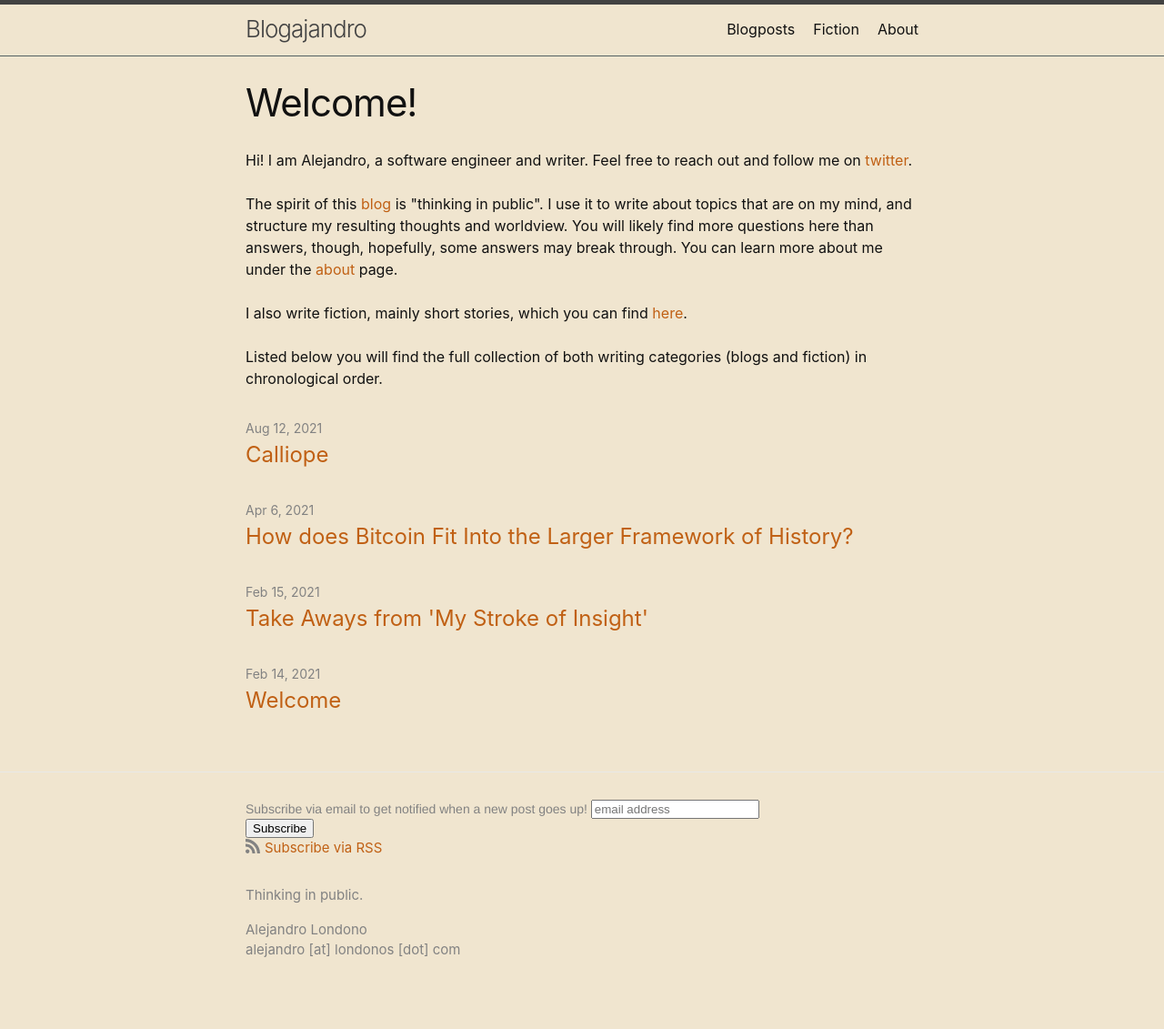
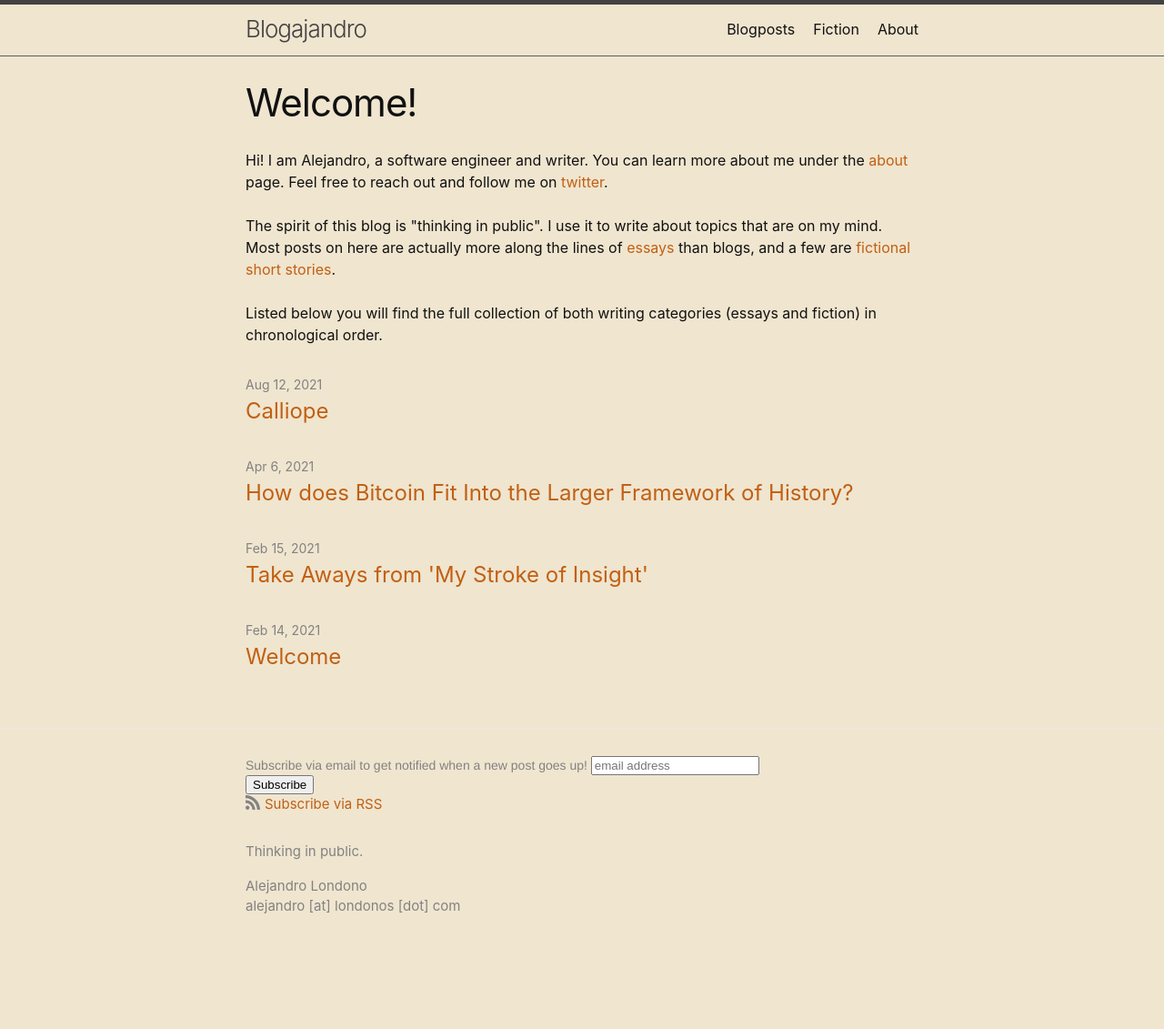
Before and after one commit to Alondono97/blog.alondono.me, a Jekyll site: the page built from index.html, in a window 1280 px wide. Shown: the whole page at 91% size. Built offline with Jekyll 4.4.1, drawn with Linux system fonts in a browser that asks for light colours; comment, search, counter and statistics services are not loaded; after the commit the page ends 1083 px from its top, so only the background shows below that.

Commit message:
Changed About me

```diff
--- a/index.html
+++ b/index.html
@@ -12,21 +12,15 @@ layout: home
 
     <div class="post-content">
         Hi! I am Alejandro, a software engineer and writer.
+        You can learn more about me under the <a href="/about">about</a> page.
         Feel free to reach out and follow me on <a href="https://twitter.com/alondono97">twitter</a>.
         <br>
         <br>
-        The spirit of this <a href="/blog">blog</a> is "thinking in public".
-        I use it to write about topics that are on my mind, and
-        structure my resulting thoughts and worldview.
-        You will likely find more questions here than answers,
-        though, hopefully, some answers may break through. You can learn more about me under the <a href="/about">about</a> page.
+        The spirit of this blog is "thinking in public".
+        I use it to write about topics that are on my mind.
+        Most posts on here are actually more along the lines of <a href="/blog">essays</a> than blogs, and a few are <a href="/fiction">fictional short stories</a>.
         <br>
         <br>
-        I also write fiction, mainly short stories, which you can find <a href="/fiction">here</a>.
-
-        <br>
-        <br>
-
-        Listed below you will find the full collection of both writing categories (blogs and fiction) in chronological order.
+        Listed below you will find the full collection of both writing categories (essays and fiction) in chronological order.
     </div>
 </article>
```
Also changed, not shown: about.markdown (+3 -5 lines), centralization_organization_matrix.png (renamed from assets/images/centralization_organization_matrix.png).
